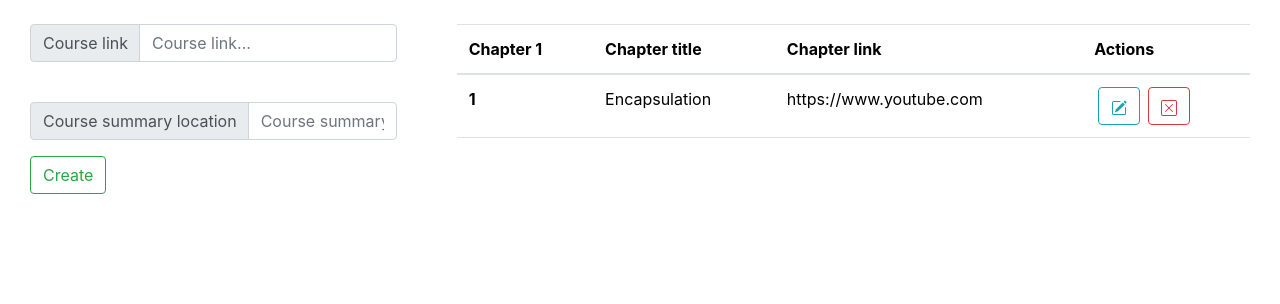
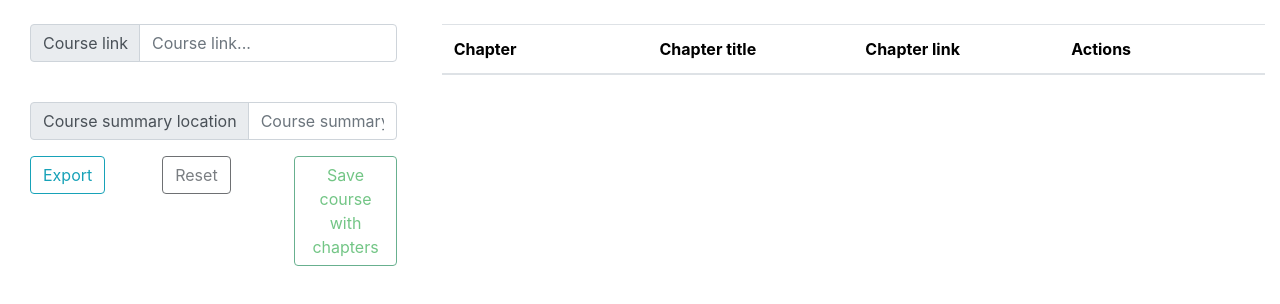
Before and after one commit to ZOUANI/dcc-course-scrapping-front, an Angular app: page / in a window 1280 px wide. Shown: the top 304 px of the page. Built offline with nearby package versions, Linux system fonts and the light colour scheme.

Commit message:
export course + chapters

```diff
--- a/package.json
+++ b/package.json
@@ -23,6 +23,7 @@
     "bootstrap-icons": "^1.0.0-alpha5",
     "jquery": "^3.5.1",
     "rxjs": "~6.5.4",
+    "sweetalert2": "^9.15.2",
     "tslib": "^1.10.0",
     "zone.js": "~0.10.2"
   },
--- a/src/app/app.module.ts
+++ b/src/app/app.module.ts
@@ -6,6 +6,7 @@ import {CourseScrapingComponent} from './course-scraping/course-scraping.compone
 import {CourseScrapingCreateComponent} from './course-scraping/course-scraping-create/course-scraping-create.component';
 import {CourseScrapingListComponent} from './course-scraping/course-scraping-list/course-scraping-list.component';
 import {FormsModule} from '@angular/forms';
+import {HttpClientModule} from '@angular/common/http';
 
 @NgModule({
   declarations: [
@@ -17,6 +18,7 @@ import {FormsModule} from '@angular/forms';
   imports: [
     BrowserModule,
     FormsModule,
+    HttpClientModule,
   ],
   providers: [],
   bootstrap: [AppComponent]
--- /dev/null
+++ b/src/app/controller/model/course.model.ts
@@ -0,0 +1,18 @@
+import {Chapter} from './chapter.model';
+
+export class Course {
+  constructor(
+    public  entitled?: string,
+    public description?: string,
+    public hourlyVolume?: number,
+    public difficulty?: string,
+    public rating?: number,
+    public language?: string,
+    public courseLink?: string,
+    public courseSummarySection?: string
+  ) {
+  }
+
+  public id: number;
+  public chapters = Array<Chapter>();
+}
--- /dev/null
+++ b/src/app/controller/service/course.service.ts
@@ -0,0 +1,41 @@
+import {Injectable} from '@angular/core';
+import {HttpClient} from '@angular/common/http';
+import {Course} from '../model/course.model';
+
+@Injectable({
+  providedIn: 'root'
+})
+export class CourseService {
+
+  constructor(private http: HttpClient) {
+  }
+
+  //================URLs======================
+  private courseUrl = 'http://localhost:8099/web-scraping/courses/course';
+
+  //================Variables======================
+  public course_create = new Course();
+
+  //public chaptercourses = Array<Course>();
+
+  public addCourse(searchLocation: string) {
+    this.http.post<Course>(this.courseUrl + '/searchLocation/' + searchLocation, this.course_create).subscribe(
+      data => {
+        this.course_create = data;
+      }, error1 => {
+        console.log(error1);
+      }
+    );
+  }
+
+  public saveCourse() {
+    this.http.post<Course>(this.courseUrl + '/', this.course_create).subscribe(
+      data => {
+        console.log(data);
+        this.course_create = new Course();
+      }, error1 => {
+        console.log(error1);
+      }
+    );
+  }
+}
--- a/src/app/course-scraping/course-scraping-create/course-scraping-create.component.html
+++ b/src/app/course-scraping/course-scraping-create/course-scraping-create.component.html
@@ -1,5 +1,5 @@
 <div class="row">
-  <div class="col-6 col-md-4">
+  <div class="col-4">
     <br>
     <div class="container">
       <form>
@@ -10,7 +10,7 @@
             <div class="input-group-prepend">
               <div class="input-group-text">Course link</div>
             </div>
-            <input type="text" class="form-control" name="courseLink"
+            <input type="text" class="form-control" name="courseLink" [(ngModel)]="courseToAdd.courseLink"
                    id="courseLink" placeholder="Course link...">
           </div>
         </div>
@@ -23,32 +23,57 @@
               <div class="input-group-text">Course summary location</div>
             </div>
             <input type="text" class="form-control" id="courseSummaryLocation" name="courseSummaryLocation"
+                   [(ngModel)]="courseSummaryLocation"
                    placeholder="Course summary location...">
           </div>
         </div>
-        <button type="submit" class="btn btn-outline-success">Create</button>
+        <div class="row">
+          <div class="col">
+            <button type="submit"
+                    (click)="addCourse(courseSummaryLocation)"
+                    class="btn btn-outline-info">Export
+            </button>
+          </div>
+          <div class="col">
+            <button type="submit" [disabled]="courseToAdd.chapters.length==0"
+                    (click)="reset()"
+                    class="btn btn-outline-dark">Reset
+            </button>
+          </div>
+          <div class="col">
+            <button type="submit" [disabled]="courseToAdd.chapters.length==0"
+                    (click)="saveCourse()"
+                    class="btn btn-outline-success">Save course with chapters
+            </button>
+          </div>
+        </div>
+
       </form>
     </div>
   </div>
 
 
-  <div class="col-md-8">
+  <div class="col-8">
     <br>
-    <div class="container">
+    <div *ngIf="courseToAdd.entitled">
+      <div class="alert alert-warning" role="alert">
+        Course title : {{courseToAdd.entitled}} ; Course language : {{courseToAdd.language}}
+      </div>
+    </div>
     <table class="table table-hover">
       <thead>
       <tr>
-          <th scope="col">Chapter 1</th>
-          <th scope="col">Chapter title</th>
-          <th scope="col">Chapter link</th>
-          <th scope="col">Actions</th>
+        <th scope="col" style="width: 25%">Chapter</th>
+        <th scope="col" style="width: 25%">Chapter title</th>
+        <th scope="col" style="width: 25%">Chapter link</th>
+        <th scope="col" style="width: 25%">Actions</th>
       </tr>
       </thead>
       <tbody>
-        <tr>
-          <th scope="row">1</th>
-          <td>Encapsulation</td>
-          <td>https://www.youtube.com</td>
+      <tr *ngFor="let item of courseToAdd.chapters">
+        <th scope="row">Chapter {{courseToAdd.chapters.indexOf(item) + 1}}</th>
+        <td>{{item.title}}</td>
+        <td><a href="{{item.chapterLink}}">{{item.chapterLink}}</a></td>
         <td>
           <button type="button" id="btnChapterModal" class="btn btn-outline-info ml-sm-1" data-toggle="modal"
                   data-target="#chapterModal" data-whatever="@fat">
@@ -75,7 +100,6 @@
       </tr>
       </tbody>
     </table>
-    </div>
   </div>
 </div>
 
--- a/src/app/course-scraping/course-scraping-create/course-scraping-create.component.ts
+++ b/src/app/course-scraping/course-scraping-create/course-scraping-create.component.ts
@@ -1,4 +1,6 @@
 import {Component, OnInit} from '@angular/core';
+import {CourseService} from '../../controller/service/course.service';
+import {Course} from '../../controller/model/course.model';
 
 @Component({
   selector: 'app-course-scraping-create',
@@ -7,10 +9,56 @@ import {Component, OnInit} from '@angular/core';
 })
 export class CourseScrapingCreateComponent implements OnInit {
 
-  constructor() {
+  constructor(private courseService: CourseService) {
   }
 
   ngOnInit(): void {
   }
 
+  public courseSummaryLocation: string;
+  public courseLink: string;
+
+  get courseToAdd() {
+    return this.courseService.course_create;
+  }
+
+
+  addCourse(searchLocation: string) {
+    return this.courseService.addCourse(searchLocation);
+    /* let timerInterval;
+     Swal.fire({
+       title: 'Loading chapters',
+       html: 'Please wait !<b></b> ',
+       timer: 7000,
+       timerProgressBar: true,
+       onBeforeOpen: () => {
+         Swal.showLoading();
+         timerInterval = setInterval(() => {
+           const content = Swal.getContent();
+           if (content) {
+             const b = content.querySelector('b');
+             if (b) {
+             }
+           }
+         }, 100);
+       },
+     }).then((result) => {
+      */
+    /*if (result.dismiss === Swal.DismissReason.timer) {
+      console.log('I was closed by the timer');
+    }
+  });
+  setTimeout(afterTwoSeconds => {
+    return this.courseService.addCourse(searchLocation);
+  }, 100);
+*/
+  }
+
+  saveCourse() {
+    return this.courseService.saveCourse();
+  }
+
+  reset() {
+    this.courseService.course_create = new Course();
+  }
 }
```
Also changed, not shown: src/app/controller/model/chapter.model.ts (added, +9 -0 lines), src/app/controller/service/chapter.service.ts (added, +14 -0 lines), 1 other file (tests, documents, lock files or other folders). Lines whose indentation alone changed are shown as unchanged.
